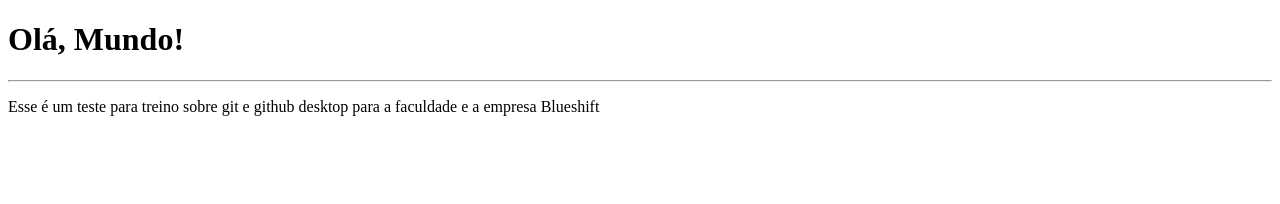
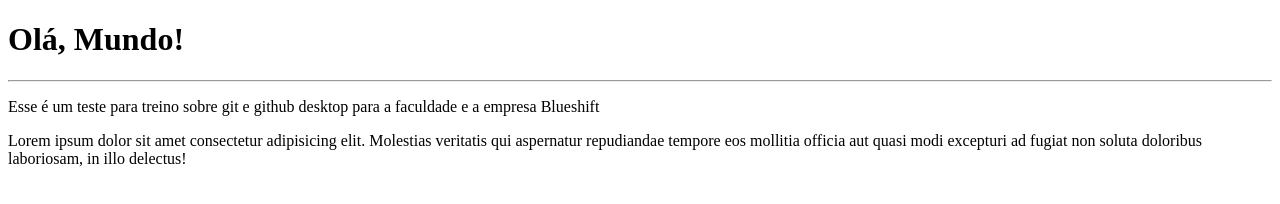
Before and after one commit to adrianocsp/Ola-Mundo, a plain HTML site: page site exemplo/index.html in a window 1280 px wide. Drawn offline with Linux system fonts and the light colour scheme.

Commit message:
Adicionei um paragrafo

```diff
--- a/site exemplo/index.html
+++ b/site exemplo/index.html
@@ -12,6 +12,8 @@
     <h1>Olá, Mundo!</h1>
     <hr>
     <p>Esse é um teste para treino sobre git e github desktop para a faculdade e a empresa Blueshift</p>
+    <p>Lorem ipsum dolor sit amet consectetur adipisicing elit. Molestias veritatis qui aspernatur repudiandae
+    tempore eos mollitia officia aut quasi modi excepturi ad fugiat non soluta doloribus laboriosam, in illo delectus!</p>
 </body>
 
 </html>
```
